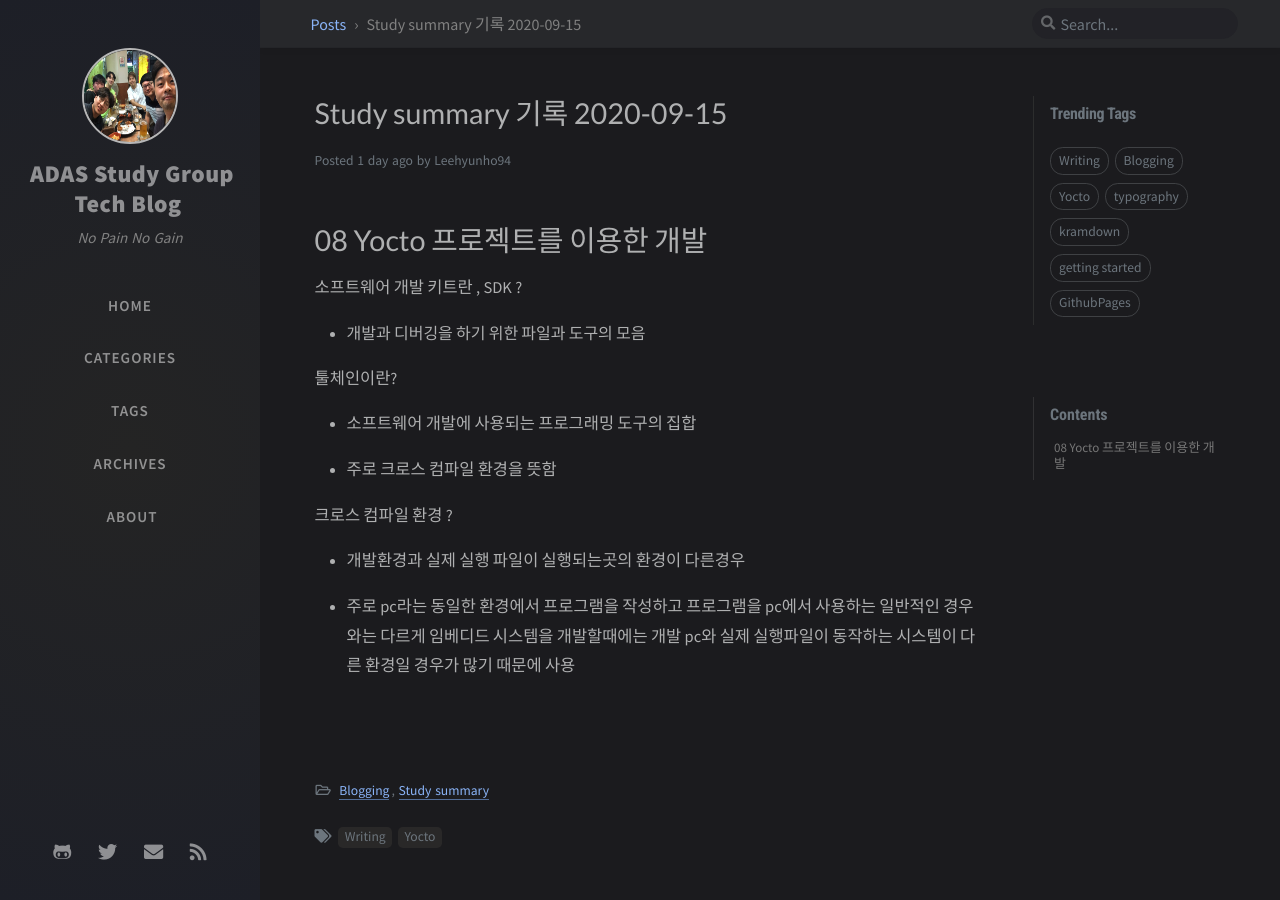
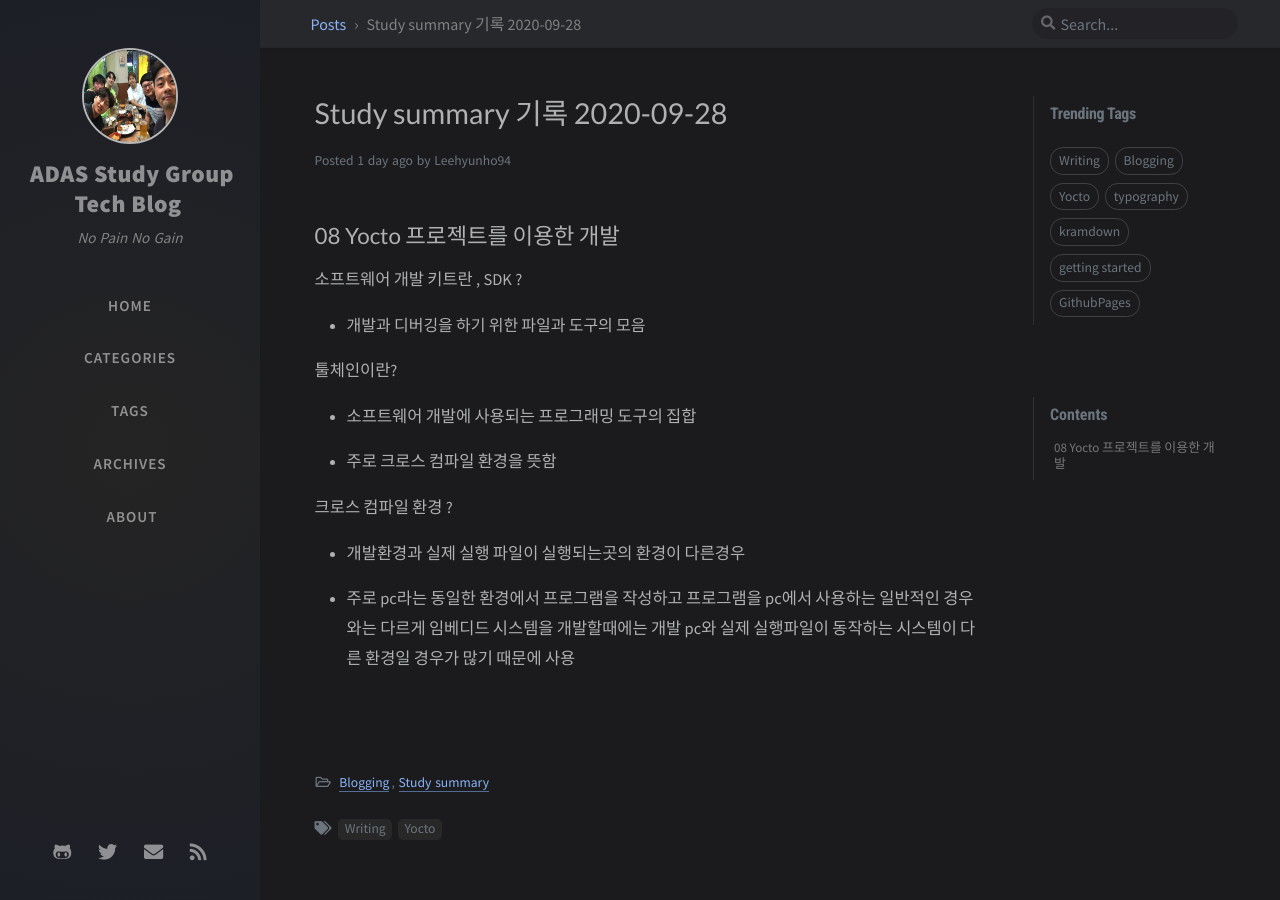
Before and after one commit to ADAS-study-group/adas-study-group.github.io, a Jekyll site: the page built from _posts/Blogging/Study summary/2020-09-28-08YoctoProjectDev.md, in a window 1280 px wide and 900 px high. Built offline with Jekyll 4.4.1, drawn with Linux system fonts in a browser that asks for light colours; nearby versions of some CDN libraries; comment, search, counter and statistics services are not loaded.

Commit message:
18번 이슈 수정 (#19)
* posting 소제목 수정

Signed-off-by: 이현호 <happydog4927@gmail.com>

```diff
--- a/_posts/Blogging/Study summary/2020-09-28-08YoctoProjectDev.md
+++ b/_posts/Blogging/Study summary/2020-09-28-08YoctoProjectDev.md
@@ -1,5 +1,5 @@
 ---
-title: Study summary 기록 2020-09-15
+title: Study summary 기록 2020-09-28
 author: Leehyunho94
 date: 2020-10-05 12:00:00 +0800
 categories: [Blogging, Study summary]
@@ -7,7 +7,7 @@ tags: [Writing, Yocto]
 ---
 
 
-# 08 Yocto 프로젝트를 이용한 개발
+## 08 Yocto 프로젝트를 이용한 개발
 
 소프트웨어 개발 키트란 , SDK ?
 
```
Also changed, not shown: 1 other file.
